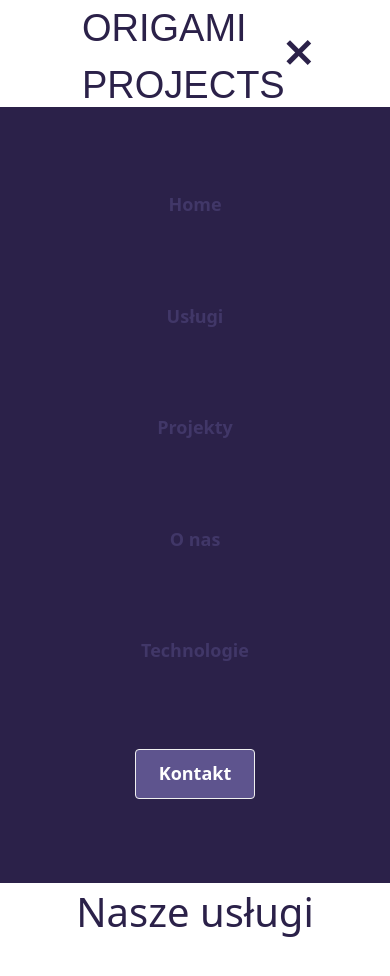
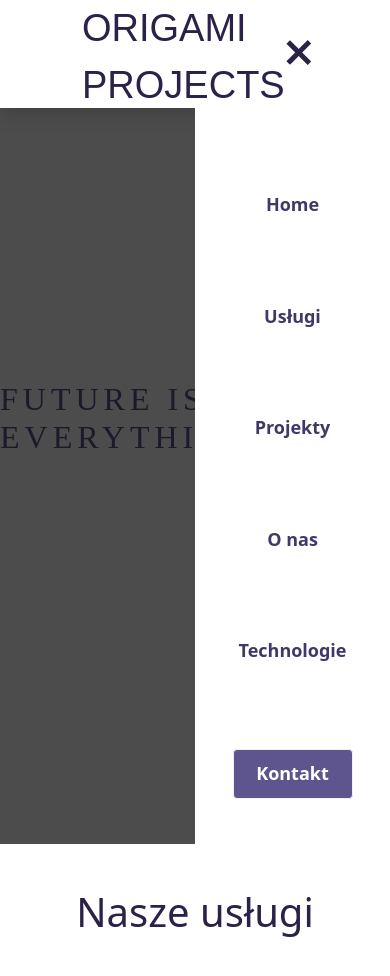
Before and after one commit to koczokok/OrigamiProjectsWebsite, a plain HTML site: page public/index.html in a window 390 px wide. Both pictures are taken after a click on the element 296 px from the left and 52 px from the top of the page. Shown: the top 976 px of the page. Drawn offline with nearby package versions, Linux system fonts and the light colour scheme; a web font is replaced by a local one.

Commit message:
burger fix

```diff
--- a/public/style.css
+++ b/public/style.css
@@ -323,7 +323,7 @@ body::-webkit-scrollbar {
 
   .mobile-nav-links {
     position: fixed;
-    left: 100%;
+    left: 100% !important;
     top: 108px;
     height: 90vh;
     z-index: 98;
@@ -343,7 +343,7 @@ body::-webkit-scrollbar {
     font-weight: bold;
   }
   .mobile-nav-links.is-active {
-    left: 50%;
+    left: 50% !important;
   }
   .bg-modal.active {
     left: 0;
@@ -375,16 +375,16 @@ body::-webkit-scrollbar {
 
   .mobile-nav-links {
     position: fixed;
-    left: 100%;
+    left: 100% !important;
     top: 108px;
     height: 90vh;
     z-index: 98;
-    background-color: white;
+    background-color: white !important;
 
     display: flex;
     flex-direction: column;
     align-items: center;
-    width: 50%;
+    width: 50% !important;
     transition: 1s;
     justify-content: space-evenly;
     padding: 0;
@@ -395,7 +395,7 @@ body::-webkit-scrollbar {
     font-weight: bold;
   }
   .mobile-nav-links.is-active {
-    left: 50%;
+    left: 50% !important;
   }
   .bg-modal.active {
     left: 0;
@@ -416,21 +416,17 @@ body::-webkit-scrollbar {
 
 .mobile-nav-links {
   position: fixed;
-  left: 100%;
+  left: 100% !important;
   top: 107px;
   height: 92vh;
   z-index: 98;
-  background-color: #2b2149;
+
   display: flex;
   flex-direction: column;
   align-items: center;
   width: 100%;
   transition: 1s;
   justify-content: space-evenly;
-}
-
-.mobile-nav-links.is-active {
-  left: 0;
 }
 
 .mobile-nav-links li {
```
